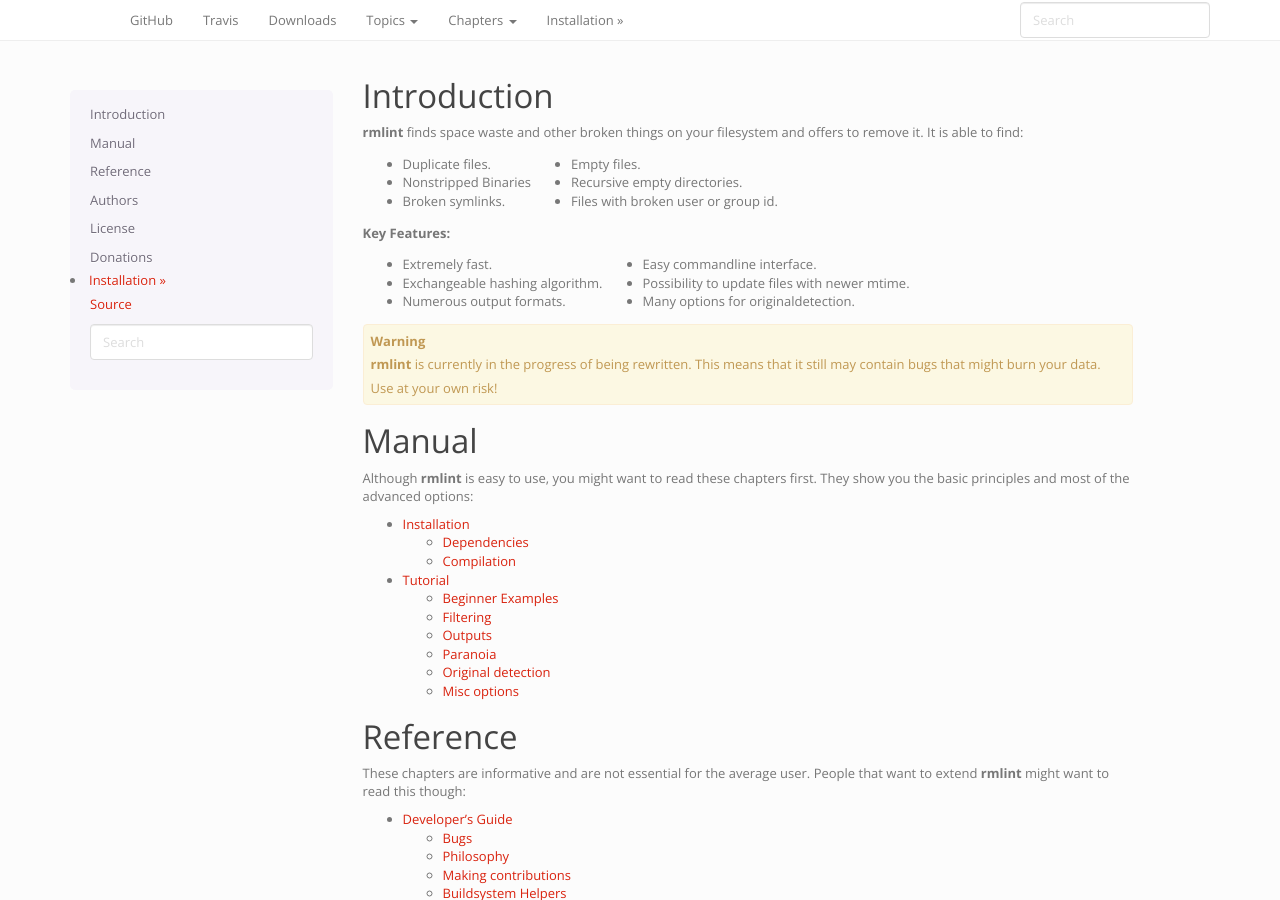
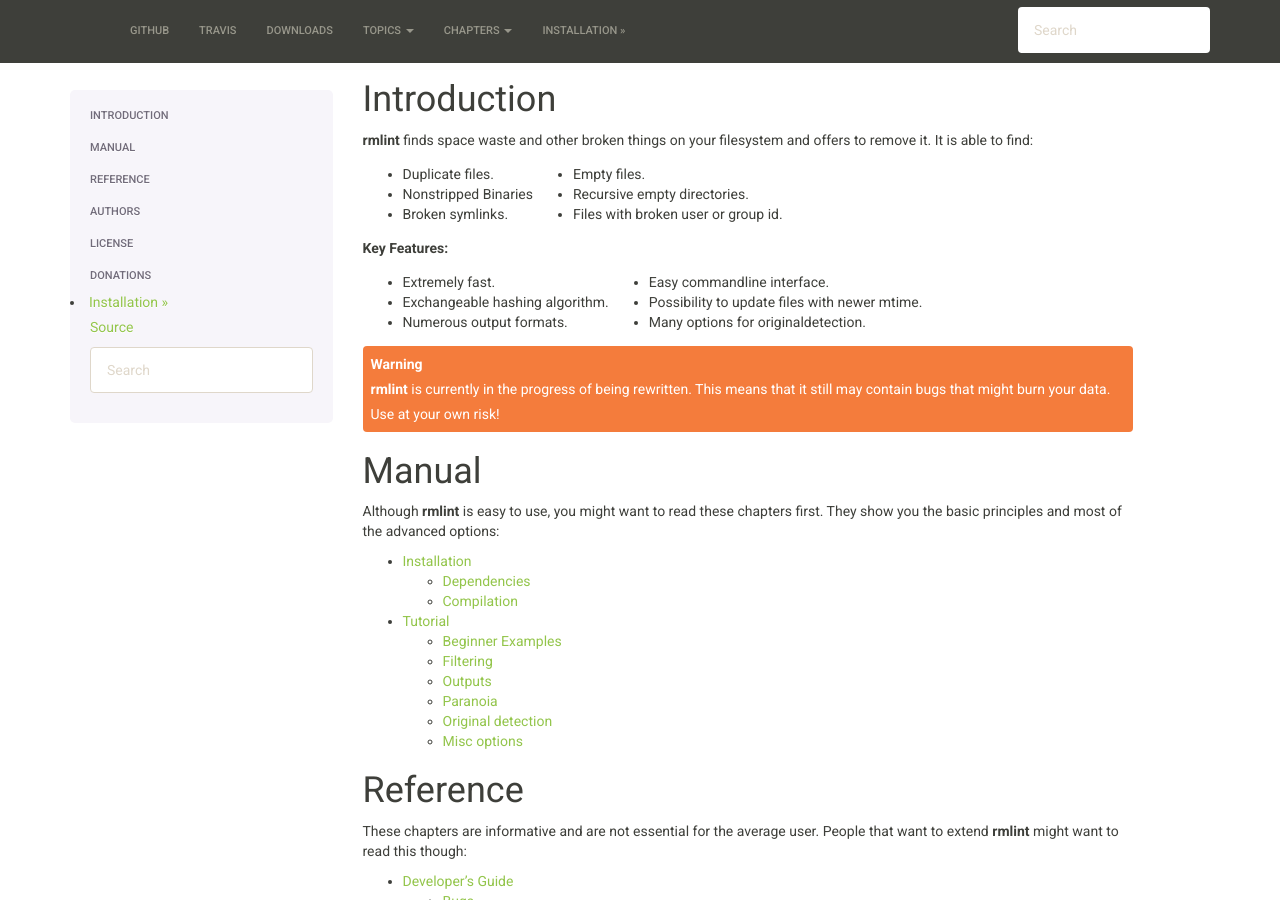
Before and after one commit to sahib/rmlint, a Sphinx documentation site: the page built from docs/index.rst, in a window 1280 px wide and 900 px high. Built offline with Sphinx 7.4.7, drawn with Linux system fonts in a browser that asks for light colours.

```diff
--- a/docs/conf.py
+++ b/docs/conf.py
@@ -207,10 +207,10 @@ html_theme_options = {
     #
     # Options are nothing with "" (default) or the name of a valid theme
     # such as "amelia" or "cosmo".
-    'bootswatch_theme': "simplex",
+    # 'bootswatch_theme': "simplex",
     # 'bootswatch_theme': "journal",
     # 'bootswatch_theme': "readable",
-    # 'bootswatch_theme': "sandstone",
+    'bootswatch_theme': "sandstone",
 
     # Choose Bootstrap version.
     # Values: "3" (default) or "2" (in quotes)
```
